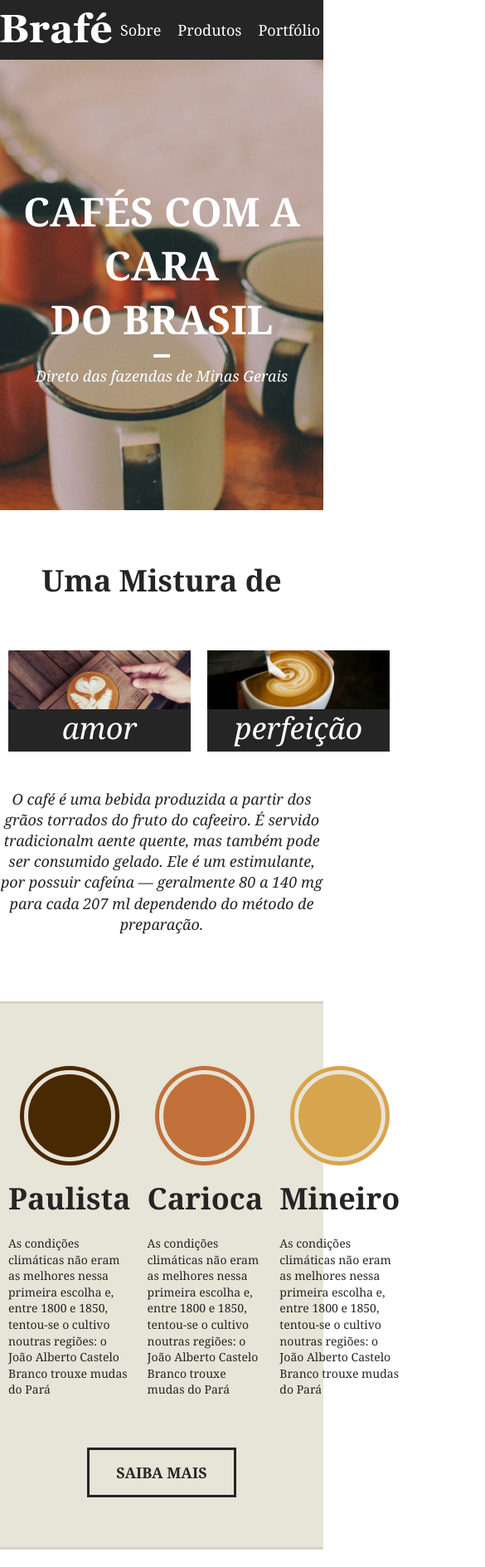
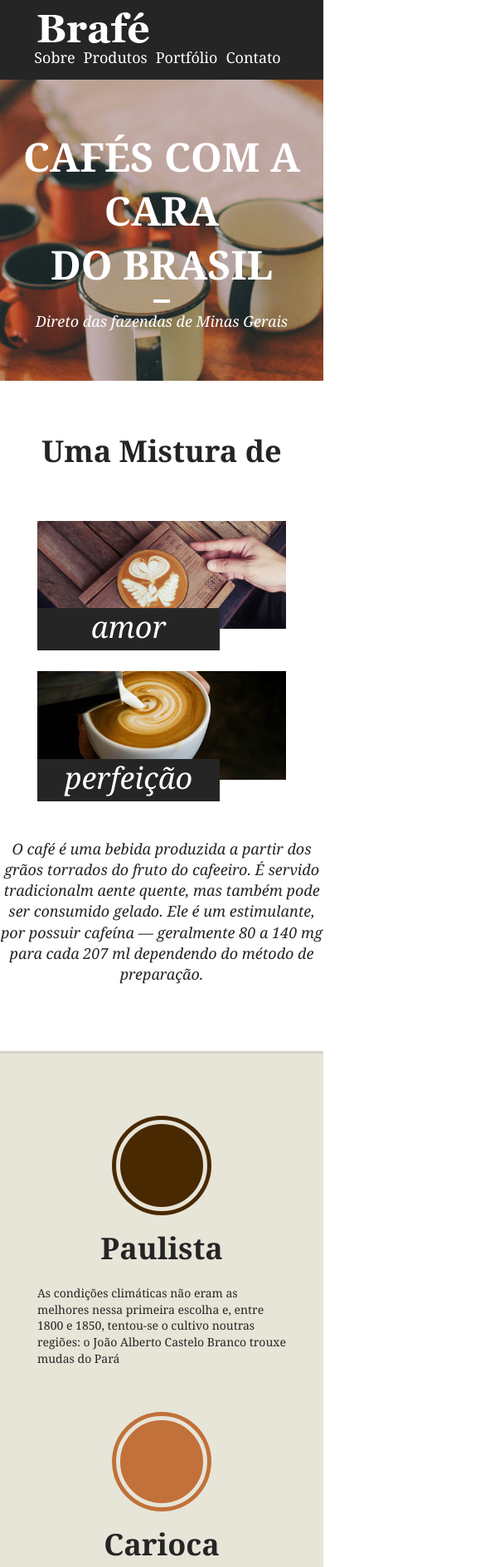
Before and after one commit to Lucas-HMSC/brafe, a plain HTML site: page brafe-1/flexbox/index.html in a window 390 px wide. Shown: the top 1889 px of the page at 83% size, 585 px wide, since content can reach past the window. Drawn offline with Linux system fonts and the light colour scheme.

Commit message:
Responsive Layout

```diff
--- a/brafe-1/flexbox/css/style.css
+++ b/brafe-1/flexbox/css/style.css
@@ -21,19 +21,30 @@ body {
   margin: 0 auto;
 }
 
+@media (max-width: 739px) {
+  .container {
+    flex-direction: column;
+    max-width: 300px;
+  }
+}
+
 /* Menu */
 .menu {
   background: #252525;
   padding: 15px 0;
 }
+.menu-logo {
+  margin: 0 10px;
+}
+.menu-nav {
+  flex: 1;
+  margin: 0 10px;
+  align-self: center;
+}
 .menu-nav a {
   text-decoration: none;
   color: #fff;
   font-size: 1.125em;
-}
-.menu-nav {
-  flex: 1;
-  align-self: center;
 }
 .menu-nav ul {
   float: right;
@@ -42,6 +53,18 @@ body {
 }
 .menu-nav ul li a {
   padding: 10px;
+}
+
+@media (max-width: 739px) {
+  .menu-nav {
+    margin: 0;
+  }
+  .menu-logo {
+    margin: 0;
+  }
+  .menu-nav ul li a {
+    padding-left: 0px;
+  }
 }
 
 /* Intro */
@@ -67,6 +90,12 @@ body {
 .intro p {
   font-style: italic;
   font-size: 1.125em;
+}
+
+@media (max-width: 739px) {
+  .intro {
+    padding: 60px 0;
+  }
 }
 
 /* Sobre */
@@ -106,6 +135,13 @@ body {
   margin: 20px auto;
   max-width: 460px;
   text-align: center;
+}
+
+@media (max-width: 739px) {
+  .sobre-item {
+    margin-left: 0;
+    margin-right: 0;
+  }
 }
 
 /* Produtos */
@@ -162,6 +198,13 @@ h2.produtos-mineiro::before {
   margin: 20px auto 0 auto;
 }
 
+@media (max-width: 739px) {
+  .produtos-item {
+    margin-left: 0;
+    margin-right: 0;
+  }
+}
+
 /* Locais */
 .locais {
   padding: 60px 0;
@@ -195,6 +238,14 @@ h2.produtos-mineiro::before {
   border: 3px solid;
   color: #252525;
   padding: 10px 20px;
+}
+
+@media (max-width: 739px) {
+  .locais-info,
+  .locais-img {
+    margin-left: 0;
+    margin-right: 0;
+  }
 }
 
 /* Assine */
@@ -246,6 +297,15 @@ h2.produtos-mineiro::before {
   cursor: pointer;
 }
 
+@media (max-width: 739px) {
+  .assine-info {
+    margin: 0 0 20px 0;
+  }
+  .assine form {
+    margin: 0px;
+  }
+}
+
 /*Footer*/
 .footer {
   background: #d6d3c8;
@@ -254,9 +314,16 @@ h2.produtos-mineiro::before {
 .footer p {
   font-size: 1.125em;
   line-height: 1.4em;
-	margin: 0 10px;
-	flex: 1;
+  margin: 0 10px;
+  flex: 1;
 }
 .footer-img {
-	margin: 0 10px;
+  margin: 0 10px;
 }
+
+@media (max-width: 739px) {
+  .footer-img,
+  .footer p {
+    margin: 10px 0;
+  }
+}
```
